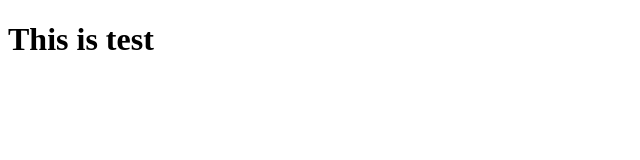
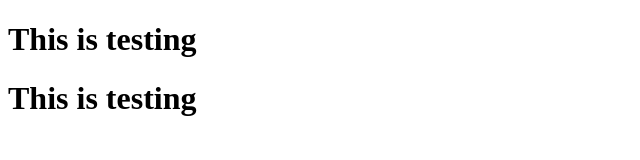
Before and after one commit to gitsumanmandal/experting, a plain HTML site: page index.html in a window 1280 px wide. Shown: the whole page, without its empty margins (0-640 px from the left). Drawn offline with Linux system fonts and the light colour scheme.

Commit message:
Master Commit
Pushing master data

```diff
--- a/index.html
+++ b/index.html
@@ -4,6 +4,7 @@
   <title>Experting</title>
 </head>
 <body>
-<h1>This is test</h1>
+<h1>This is testing</h1>
+<h1>This is testing</h1>
 </body>
 </html>
```
